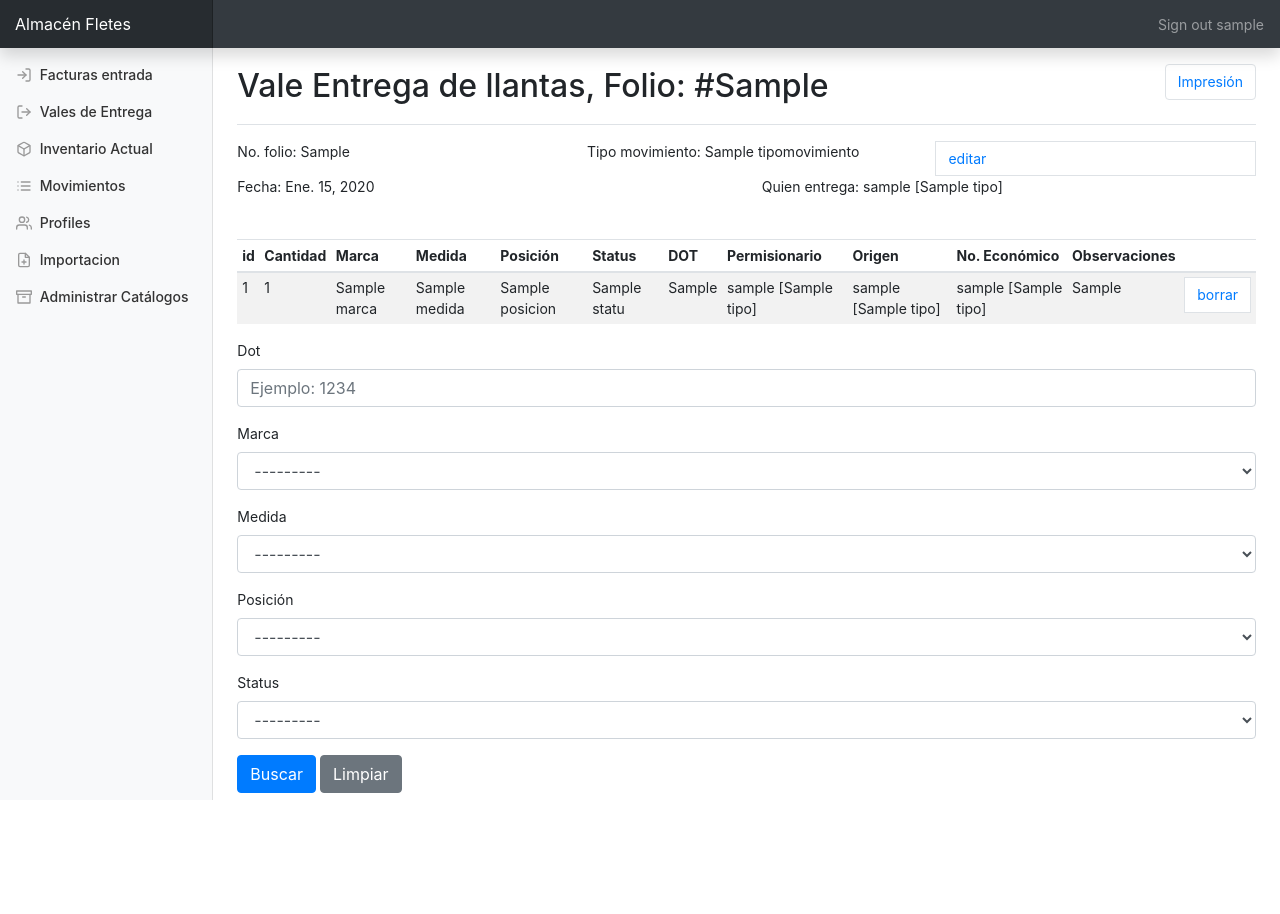
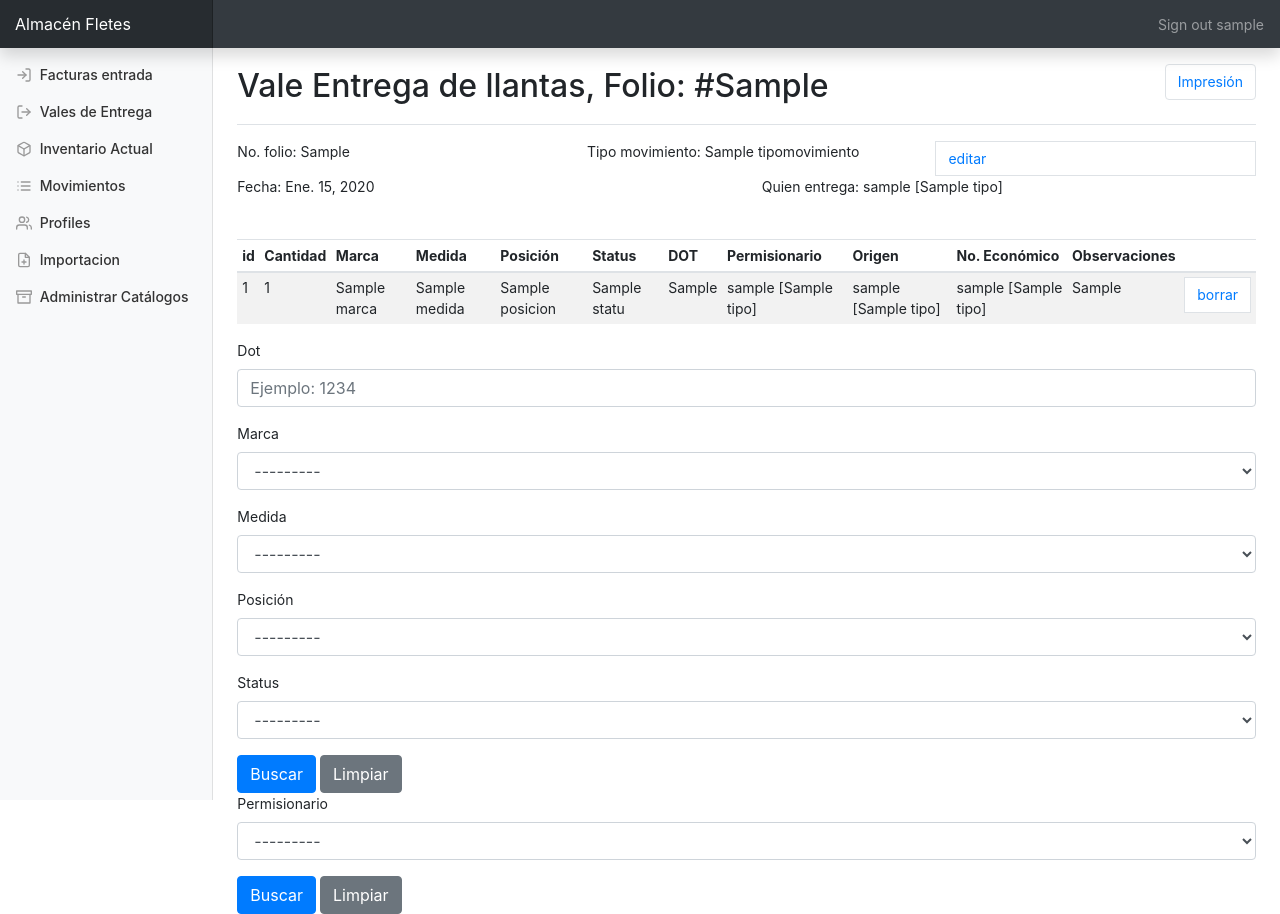
Before and after one commit to ramirovazq/mialmacen, a Django app: page /llantas/salida/1/ in a window 1280 px wide. Before the commit the page ends 800 px from the top, so only its background shows below. Run offline with Django 3.2, Linux system fonts and the light colour scheme; a user stored in the database is signed in; tables that the repository leaves empty hold one stand-in row (values such as "Sample post"); some libraries are stand-ins or nearby versions.

Commit message:
permisionario filter

```diff
--- a/almacen/llantas/forms.py
+++ b/almacen/llantas/forms.py
@@ -157,6 +157,18 @@ class LlantaPosicionSearchChoiceField(ModelChoiceField):
     def label_from_instance(self, obj):
         return "{}".format(obj.nombre)#, obj.medida.nombre, obj.posicion.nombre, obj.status.nombre)
 
+class PermisionarioChoiceField(ModelChoiceField):
+    def label_from_instance(self, obj):
+        return "%s" % (obj)
+
+
+class ProfileSearchForm(forms.Form):
+
+    profile = PermisionarioChoiceField(
+                required=False,
+                queryset=Profile.objects.filter(tipo__nombre="PERMISIONARIO"),#( Q(tipo__nombre="BODEGA") | Q(tipo__nombre="ECONOMICO")),#NOECONOMICO
+                widget=forms.Select(attrs={'class':'form-control mb-2 mr-sm-2'})
+    )
 
 class SearchSalidaForm(ModelForm):
 
@@ -224,10 +236,6 @@ class MarcaChoiceField(ModelChoiceField):
         return "{}".format(obj.nombre)#, obj.medida.nombre, obj.posicion.nombre, obj.status.nombre)
 
 class DestinoBodegaChoiceField(ModelChoiceField):
-    def label_from_instance(self, obj):
-        return "%s" % (obj)
-
-class PermisionarioChoiceField(ModelChoiceField):
     def label_from_instance(self, obj):
         return "%s" % (obj)
 
--- a/almacen/llantas/templates/salida_add.html
+++ b/almacen/llantas/templates/salida_add.html
@@ -112,6 +112,19 @@
     <input type="button" value="Limpiar" class="btn btn-secondary" id="boton_limpiar">
 </form>
 
+<form action="{% url 'salida_add' vale.id %}" method="post" id="profile_add_form">
+    {% csrf_token %}
+    {{ form_profile.errors }}
+      <div class="form-group">
+        {{form_profile.profile.errors}}
+        <label for="{{form_profile.profile.id_for_label}}">Permisionario</label>
+        {{form_profile.profile}}
+      </div>
+
+    <input type="submit" value="Buscar" class="btn btn-primary">
+    <input type="button" value="Limpiar" class="btn btn-secondary" id="boton_limpiar">
+</form>
+
 
   {% if llantas %}
 
@@ -173,6 +186,7 @@
           <script>
           $( function() {
             $( "#boton_limpiar" ).click(function(){
+                $('#profile_add_form').trigger("reset");
                 $('#salida_add_form').trigger("reset");
                 window.location = "{% url 'salida_add' vale.id %}";
             });
--- a/almacen/llantas/views.py
+++ b/almacen/llantas/views.py
@@ -16,7 +16,7 @@ from rest_framework.permissions import IsAuthenticated
 
 from .utils import *
 from .models import *
-from .forms import FilterForm, FilterMovimientoForm, ValeForm, SearchSalidaForm, MovimientoSalidaForm, EntradaForm, NewLlantaForm, ImportacioMovimientosForm, AdjuntoValeForm
+from .forms import FilterForm, FilterMovimientoForm, ValeForm, SearchSalidaForm, MovimientoSalidaForm, EntradaForm, NewLlantaForm, ImportacioMovimientosForm, AdjuntoValeForm, ProfileSearchForm
 from .render_to_XLS_util import render_to_xls, render_to_csv, render_to_xls_inventario
 from .serializers import ValeSerializer
 
@@ -176,38 +176,65 @@ def salida_add(request, vale_id):
     context['vale'] = obj
 
     search = Llanta.objects.none()
+
+
     if request.method == 'POST':
-        form = SearchSalidaForm(request.POST)
+        if 'profile' in request.POST: ### cual formulario se envio
 
-        if form.is_valid():
-            search_filtrado = []
+            form = SearchSalidaForm()
+            form_profile = ProfileSearchForm(request.POST)
 
-            dicc_llanta = {}
-            dot = form.cleaned_data['dot']
-            marca = form.cleaned_data['marca']
-            medida = form.cleaned_data['medida']
-            posicion = form.cleaned_data['posicion']
-            status = form.cleaned_data['status']
+            if form_profile.is_valid():
 
-            if dot:
-                dicc_llanta['dot__icontains'] = dot
-            if marca:
-                dicc_llanta['marca'] = marca
-            if medida:
-                dicc_llanta['medida'] = medida
-            if posicion:
-                dicc_llanta['posicion'] = posicion
-            if status:
-                dicc_llanta['status'] = status
+                messages.add_message(request, messages.INFO, 'Búsqueda por permisionario')
 
-            if dicc_llanta.keys():
-                messages.add_message(request, messages.INFO, 'Búsqueda por: {}'.format(dicc_llanta))
-                search = Llanta.objects.filter(**dicc_llanta)
-            else:
-                messages.add_message(request, messages.INFO, 'Selecciona almenos un criterio de búsqueda.')
+                profile = form_profile.cleaned_data['profile']
+                movimientos_entrada = Movimiento.entradas()
+                movimientos_entrada_permisionario = movimientos_entrada.filter(permisionario=profile)
+
+                id_llanta = movimientos_entrada_permisionario.values_list('llanta__id')
+                unique_id_llanta = list(set(id_llanta))
+                lista_unique_id_llanta = [x[0] for x in unique_id_llanta]
+
+                messages.add_message(request, messages.INFO, 'Búsqueda por permisionario: {}'.format(profile))
+                search = Llanta.objects.filter(id__in=lista_unique_id_llanta)
+
+
+        else: ##
+            form = SearchSalidaForm(request.POST)
+            form_profile = ProfileSearchForm()
+            if form.is_valid():
+                search_filtrado = []
+
+                dicc_llanta = {}
+                dot = form.cleaned_data['dot']
+                marca = form.cleaned_data['marca']
+                medida = form.cleaned_data['medida']
+                posicion = form.cleaned_data['posicion']
+                status = form.cleaned_data['status']
+
+                if dot:
+                    dicc_llanta['dot__icontains'] = dot
+                if marca:
+                    dicc_llanta['marca'] = marca
+                if medida:
+                    dicc_llanta['medida'] = medida
+                if posicion:
+                    dicc_llanta['posicion'] = posicion
+                if status:
+                    dicc_llanta['status'] = status
+
+                if dicc_llanta.keys():
+                    messages.add_message(request, messages.INFO, 'Búsqueda por: {}'.format(dicc_llanta))
+                    search = Llanta.objects.filter(**dicc_llanta)
+                else:
+                    messages.add_message(request, messages.INFO, 'Selecciona almenos un criterio de búsqueda.')
+
     else:
         form = SearchSalidaForm()
+        form_profile = ProfileSearchForm()
 
+    context["form_profile"] = form_profile
     context["form"] = form
     context['form_salida'] = MovimientoSalidaForm()
     context['llantas'] = search
```
